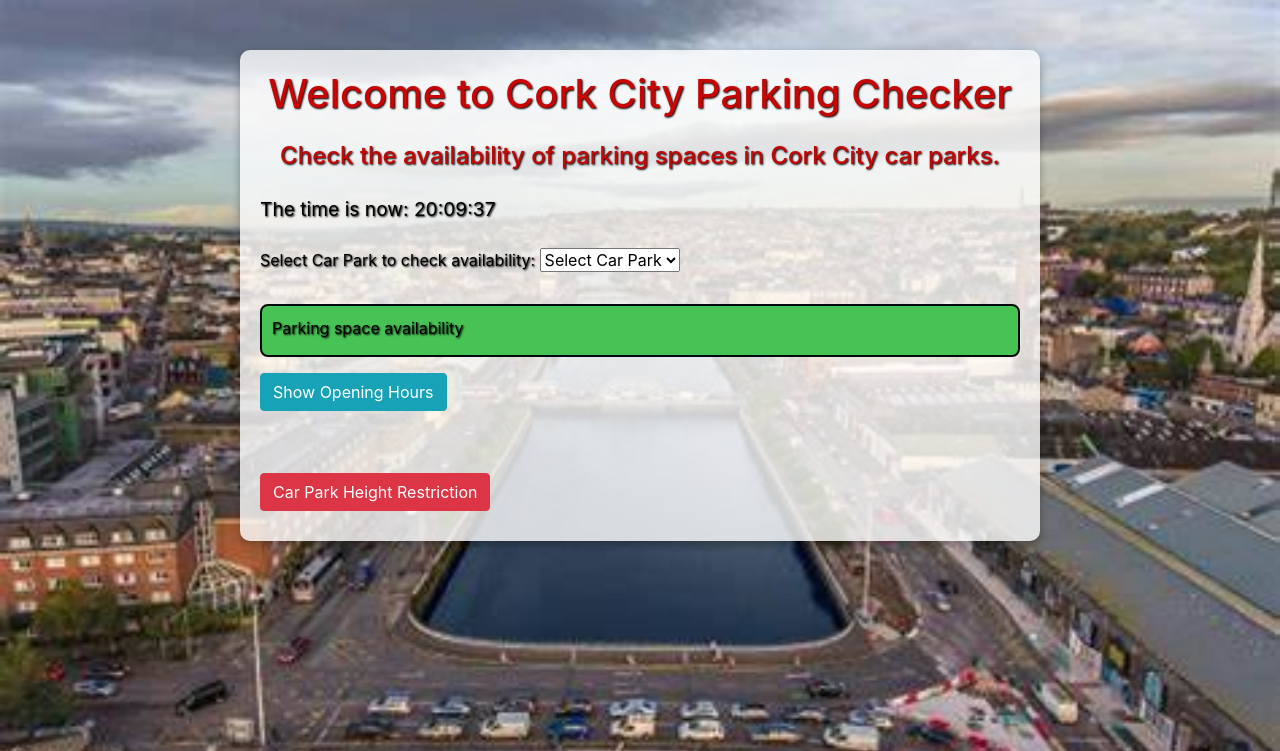
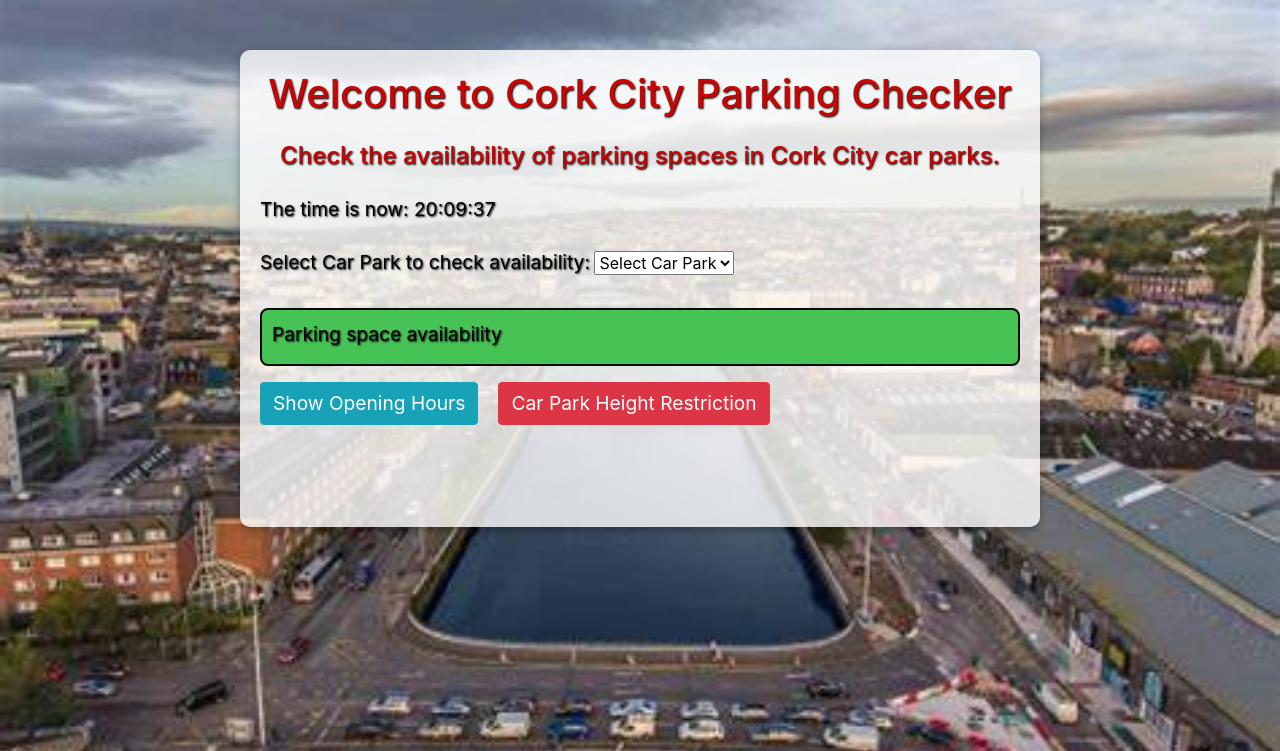
Before and after one commit to Laura6826/WSAA-project, a Flask app: page / in a window 1280 px wide. Shown: the top 751 px of the page. Run offline with Flask 3, Linux system fonts and the light colour scheme; data that the repository does not hold is empty; some libraries are stand-ins or nearby versions.

Commit message:
Opening hours and restriction buttons working

```diff
--- a/templates/parking_checker.html
+++ b/templates/parking_checker.html
@@ -46,44 +46,45 @@
 
         <!-- Car park selection dropdown-->
         <div class="mt-4">
-            <label for="carParkDropdown" class="form-label" style="color: black; " >Select Car Park to check availability: </label>
+            <label for="carParkDropdown" class="form-label" style="font-size: 1.2rem; color: black; " >Select Car Park to check availability: </label>
             <select id="carParkDropdown" class="form-select"></select>
         </div>
 
         <!-- Car park space availability -->
-        <div class="mt-4 alert" id="checkFreeSpaces" role="alert" style="background-color: rgb(71, 195, 85); border: 2px solid rgb(0, 12, 2); border-radius: 8px; padding: 10px;">
+        <div class="mt-4 alert" id="checkFreeSpaces" role="alert" style="font-size: 1.2rem; background-color: rgb(71, 195, 85); border: 2px solid rgb(0, 12, 2); border-radius: 8px; padding: 10px;">
             <label for="checkFreeSpaces" class="form-label" style="color: rgb(0, 3, 1); display: block; margin-bottom: 5px;">Parking space availability</label>
             <span id="freeSpacesContent" style="font-size: 1rem;"></span>
         </div>
 
+        <!-- Container for side-by-side display -->
+        <div style="display: flex; gap: 20px; margin-bottom: 20px;">
             <!-- Car park opening hours -->
             <div>
                 <!-- Button to toggle opening hours -->
-            <button id="toggleOpeningHoursBtn" class="btn btn-info" style="margin-bottom: 10px;">Show Opening Hours</button>
+                <button id="toggleOpeningHoursBtn" class="btn btn-info" style="font-size: 1.2rem;  margin-bottom: 10px;">Show Opening Hours</button>
 
                 <!-- Opening hours container -->
-            <div class="mt-4 alert alert-info" id="openingHoursResult" role="alert" style="background-color: lightblue; border: 2px solid blue; border-radius: 8px; padding: 10px; display: none;">
-                <label class="form-label" style="color: rgb(0, 0, 11); display: block; margin-bottom: 5px; font-weight: bold; font-size: 1rem;">Car park opening hours</label>
-                <span id="openingHoursContent" style="color: rgb(0, 0, 11); display: block; margin-bottom: 5px; font-weight: bold; font-size: 1rem;">Dynamic opening hours content will appear here.</span>
+                <div class="mt-4 alert alert-info" id="openingHoursResult" role="alert" style="font-size: 1.2rem; background-color: lightblue; border: 2px solid blue; border-radius: 8px; padding: 10px; display: none;">
+                    <label class="form-label" style="font-size: 1.2rem; color: rgb(0, 0, 11); display: block; margin-bottom: 5px; font-weight: bold; font-size: 1rem;">Car park opening hours</label>
+                    <span id="openingHoursContent" style="font-size: 1.2rem; color: rgb(0, 0, 11); display: block; margin-bottom: 5px; font-weight: bold; font-size: 1rem;">Dynamic opening hours content will appear here.</span>
                 </div>
 
                 <!-- Error message container -->
-            <div id="carParkInfoResult" class="alert" style="margin-top: 10px;"></div>
+                <div id="carParkInfoResult" class="alert" style="font-size: 1.2rem; margin-top: 10px;"></div>
             </div>
 
             <!-- Car park height restrictions -->
             <div>
                 <!-- Toggle button for height restriction -->
-            <button id="toggleHeightRestrictionBtn" class="btn btn-danger" style="margin-bottom: 10px;">Car Park Height Restriction</button>
+                <button id="toggleHeightRestrictionBtn" class="btn btn-danger" style="font-size: 1.2rem; margin-bottom: 10px;">Car Park Height Restriction</button>
 
                 <!-- Height restriction container -->
-            <div class="mt-4 alert alert-danger" id="heightRestrictionNotice" role="alert" style="background-color: rgb(217, 94, 94); border: 2px solid rgb(134, 9, 9); border-radius: 8px; padding: 10px; display: none;">
-                <label class="form-label" style="color: rgb(3, 0, 0); display: block; margin-bottom: 5px; font-weight: bold; font-size: 1rem;">Height restrictions</label>
-                <span id="heightRestrictionContent" style="color: rgb(3, 0, 0); display: block; margin-bottom: 5px; font-weight: bold; font-size: 1rem;">Dynamic height restriction details will appear here.</span>
+                <div class="mt-4 alert alert-danger" id="heightRestrictionNotice" role="alert" style="font-size: 1.2rem; background-color: rgb(217, 94, 94); border: 2px solid rgb(134, 9, 9); border-radius: 8px; padding: 10px; display: none;">
+                    <label class="form-label" style="font-size: 1.2rem; color: rgb(3, 0, 0); display: block; margin-bottom: 5px; font-weight: bold; font-size: 1rem;">Height restrictions</label>
+                    <span id="heightRestrictionContent" style="font-size: 1.2rem; color: rgb(3, 0, 0); display: block; margin-bottom: 5px; font-weight: bold; font-size: 1rem;">Dynamic height restriction details will appear here.</span>
                 </div>
             </div>
-
-
+        </div>
     </div>
 
     <!-- Bootstrap JS -->
@@ -334,14 +335,22 @@
             if (selectedCarPark) {
                 // Display opening hours
                 const scheduleForToday = selectedCarPark.schedule[currentDay];
-                if (scheduleForToday && scheduleForToday.status === "Closed") {
+                if (scheduleForToday) {
+                    if (scheduleForToday.status === "24 Hours") {
+                        openingHoursResult.innerHTML = `<strong>${dropdown.value}:</strong> Open 24 hours today.`;
+                        openingHoursResult.className = "alert alert-info";
+                    } else if (scheduleForToday.status === "Closed") {
                         openingHoursResult.innerHTML = `<strong>${dropdown.value}:</strong> Closed today.`;
                         openingHoursResult.className = "alert alert-warning";
                     } else {
-                    const openingTime = scheduleForToday?.openingTime || "N/A";
-                    const closingTime = scheduleForToday?.closingTime || "N/A";
+                        const openingTime = scheduleForToday.openingTime || "Not Available";
+                        const closingTime = scheduleForToday.closingTime || "Not Available";
                         openingHoursResult.innerHTML = `<strong>${dropdown.value}:</strong> Open from ${openingTime} to ${closingTime}.`;
                         openingHoursResult.className = "alert alert-info";
+                    }
+                } else {
+                    openingHoursResult.innerHTML = `<strong>${dropdown.value}:</strong> Schedule not available.`;
+                    openingHoursResult.className = "alert alert-warning";
                 }
 
                 // Display height restriction
@@ -355,6 +364,7 @@
             }
         }
 
+
         // Initialize dropdown and attach event listener
         window.onload = function () {
             populateDropdown();
@@ -366,6 +376,18 @@
             const freeSpaces = parseInt(selectedOption.dataset.freeSpaces) || 0;
             checkFreeSpaces(freeSpaces); // Pass the free spaces to the function
             displayCarParkInfo(); // Call the function to display car park info
+        });
+
+        // Event listener for the dropdown menu
+        document.getElementById("carParkDropdown").addEventListener("change", function () {
+            const selectedCarPark = this.value; // Get selected car park value
+            const resultContainer = document.getElementById("carParkInfoResult"); // Error message container
+
+            // Clear error message as soon as a valid car park is selected
+            if (selectedCarPark) {
+                resultContainer.innerHTML = "";
+                resultContainer.className = ""; // Remove any styling
+            }
         });
 
         // Event listener for the toggle opening hours button
@@ -392,19 +414,24 @@
             }
         });
 
-        // Event listener for the dropdown menu
-        document.getElementById("carParkDropdown").addEventListener("change", function () {
-            const selectedCarPark = this.value; // Get selected car park value
-            const resultContainer = document.getElementById("carParkInfoResult"); // Error message container
+        // Event listener for the toggle height restriction button
+        document.getElementById("toggleHeightRestrictionBtn").addEventListener("click", function () {
+            const heightRestrictionNotice = document.getElementById("heightRestrictionNotice");
 
-            // Clear error message as soon as a valid car park is selected
-            if (selectedCarPark) {
-                resultContainer.innerHTML = "";
-                resultContainer.className = ""; // Remove any styling
+            if (!heightRestrictionNotice) {
+                console.error("Element 'heightRestrictionNotice' not found.");
+                return;
+            }
+
+            // Toggle visibility
+            if (heightRestrictionNotice.style.display === "none" || heightRestrictionNotice.style.display === "") {
+                heightRestrictionNotice.style.display = "block";
+                this.textContent = "Hide Height Restriction";
+            } else {
+                heightRestrictionNotice.style.display = "none";
+                this.textContent = "Show Height Restriction";
             }
         });
-
-
 
 
     </script>
```
Lines whose indentation alone changed are shown as unchanged.
